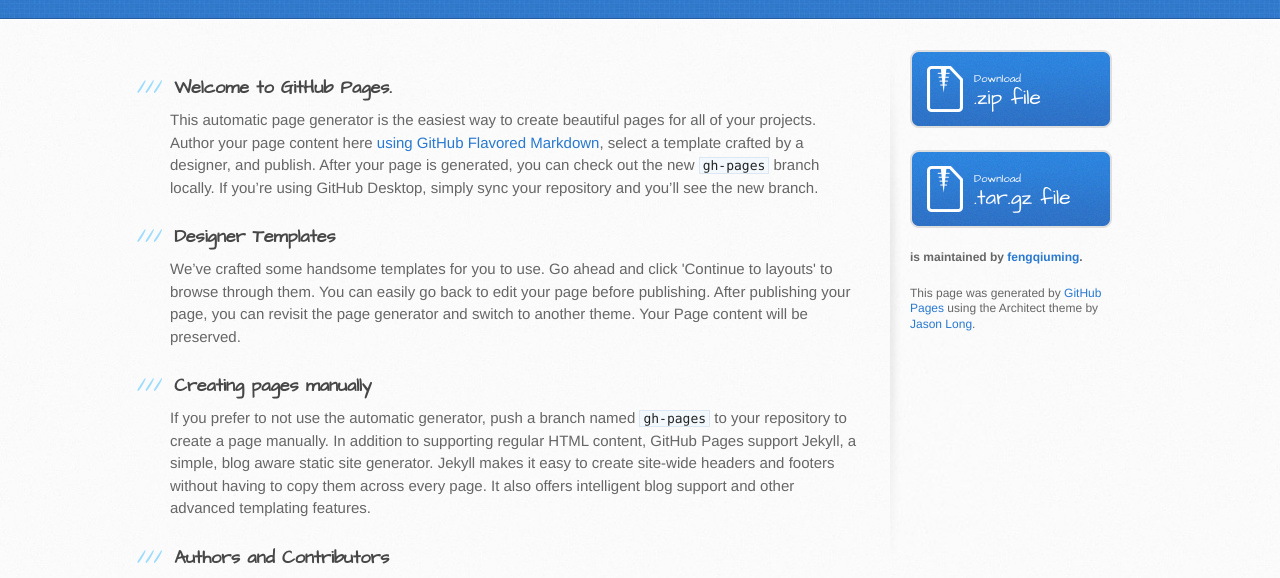
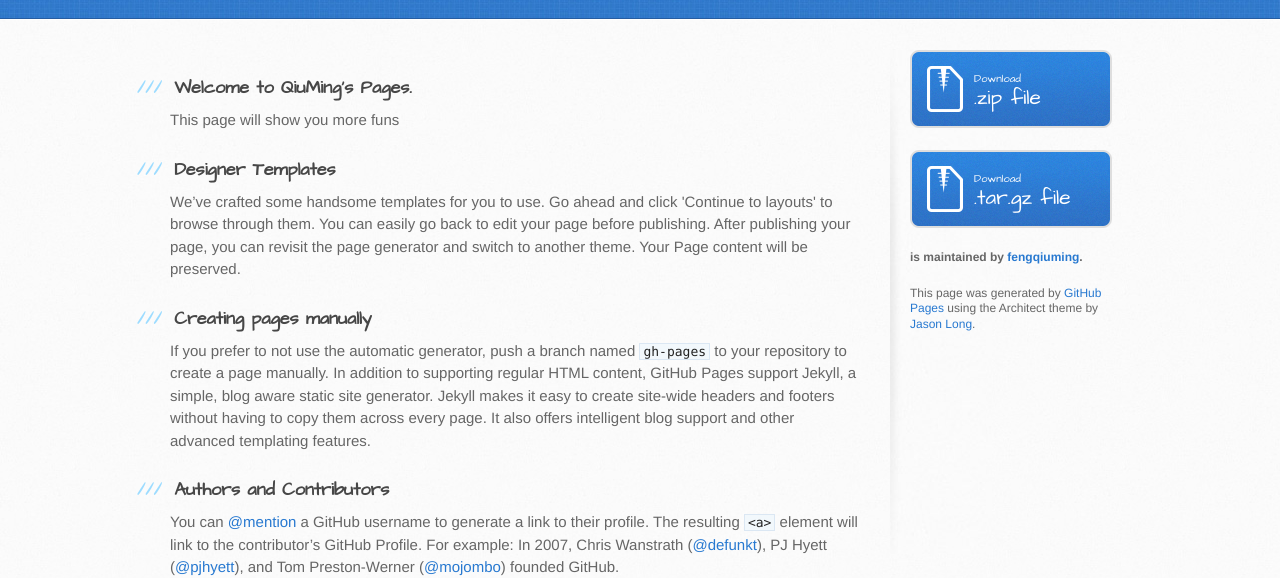
Before and after one commit to fengqiuming/demo.github.io, a plain HTML site: page index.html in a window 1280 px wide. Shown: the part 182-760 px from the top of the page. Drawn offline with Linux system fonts and the light colour scheme.

Commit message:
Update index.html

```diff
--- a/index.html
+++ b/index.html
@@ -29,9 +29,9 @@
       <div class="inner clearfix">
         <section id="main-content">
           <h3>
-<a id="welcome-to-github-pages" class="anchor" href="#welcome-to-github-pages" aria-hidden="true"><span aria-hidden="true" class="octicon octicon-link"></span></a>Welcome to GitHub Pages.</h3>
+<a id="welcome-to-github-pages" class="anchor" href="#welcome-to-github-pages" aria-hidden="true"><span aria-hidden="true" class="octicon octicon-link"></span></a>Welcome to QiuMing's Pages.</h3>
 
-<p>This automatic page generator is the easiest way to create beautiful pages for all of your projects. Author your page content here <a href="https://guides.github.com/features/mastering-markdown/">using GitHub Flavored Markdown</a>, select a template crafted by a designer, and publish. After your page is generated, you can check out the new <code>gh-pages</code> branch locally. If you’re using GitHub Desktop, simply sync your repository and you’ll see the new branch.</p>
+<p>This page will show you more funs</p>
 
 <h3>
 <a id="designer-templates" class="anchor" href="#designer-templates" aria-hidden="true"><span aria-hidden="true" class="octicon octicon-link"></span></a>Designer Templates</h3>
```
